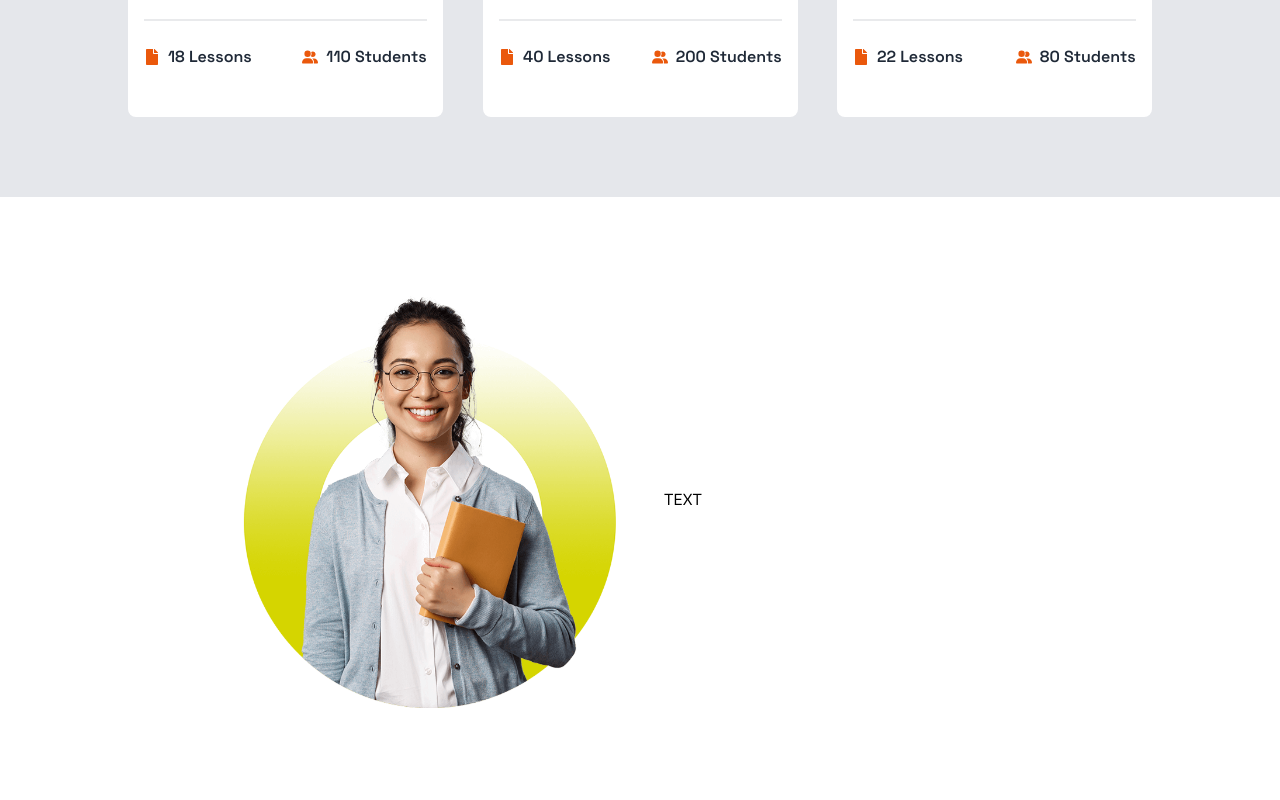
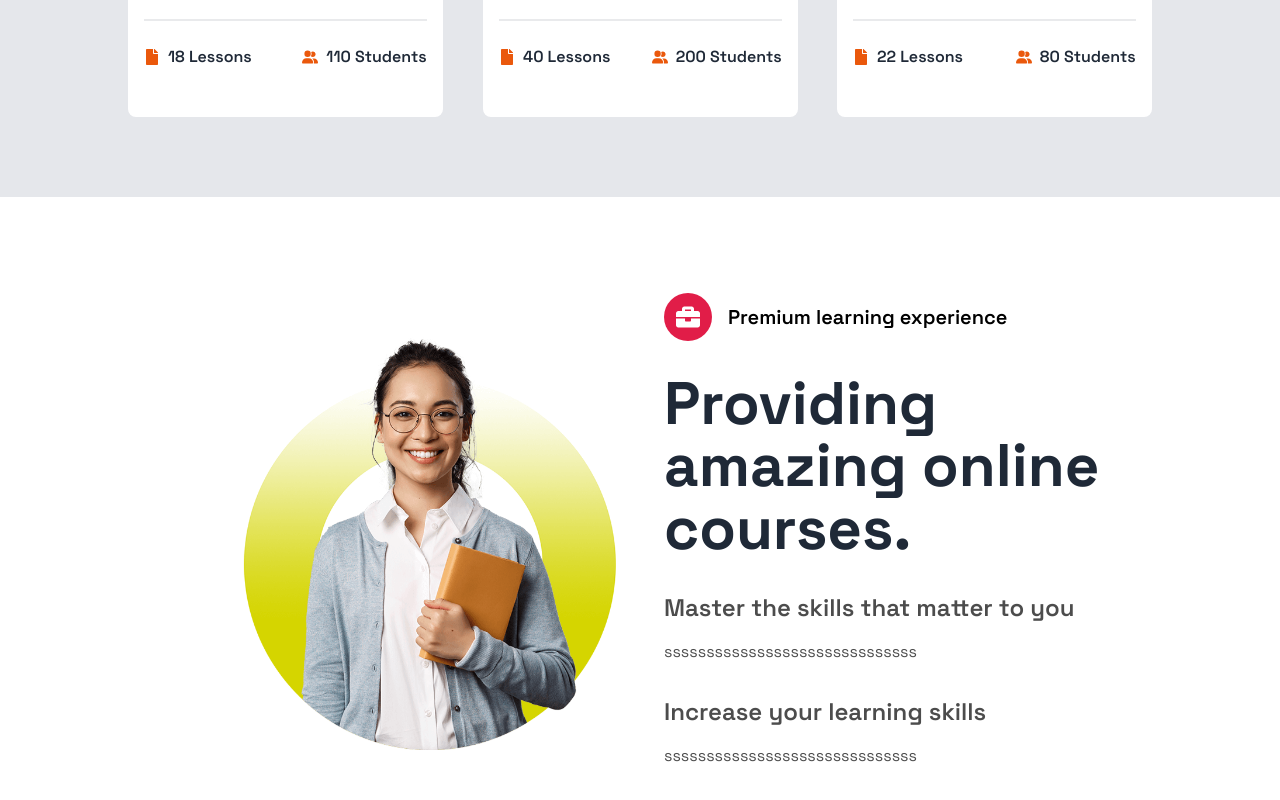
Before and after one commit to NadeeTharuka/new-lms, a Next.js app: page / in a window 1280 px wide. Shown: the part 2442-3242 px from the top of the page. Before the commit the page ends 3214 px from the top, so only its background shows below. Built offline with nearby package versions, Linux system fonts and the light colour scheme.

Commit message:
Update Feature.tsx

```diff
--- a/components/Home/Feature/Feature.tsx
+++ b/components/Home/Feature/Feature.tsx
@@ -1,8 +1,9 @@
 "use client";
 
-import React from 'react';
-import Tilt from 'react-parallax-tilt';
-import Image from 'next/image';
+import React from "react";
+import Tilt from "react-parallax-tilt";
+import Image from "next/image";
+import { FaBriefcase } from "react-icons/fa";
 
 const Feature = () => {
   return (
@@ -14,10 +15,40 @@
             <Image src="/images/f.png" alt="image" width={1000} height={1000} />
           </div>
         </Tilt>
+
         {/* Text content */}
-            <div>TEXT</div>
+        <div>
+          {/* subHeading */}
+          <div className="flex items-center space-x-4">
+            <div className="w-12 h-12 bg-rose-600 rounded-full flex items-center justify-center">
+              <FaBriefcase className="h-6 w-6 text-white" />
             </div>
-
+            <h1 className="text-xl text-black font-semibold">
+              Premium learning experience
+            </h1>
+          </div>
+          {/* Main heading */}
+          <h1 className="text-2xl sm:text-3xl md:text-4xl lg:text-6xl mt-8 font-bold md:leading-[3rem] lg:leading-[3.5rem] xl:leading-[3.9rem] text-gray-800">
+            Providing amazing online courses.
+          </h1>
+          <div className="mt-8 mb-6">
+            <h1 className="text-lg md:text-2xl text-black text-opacity-70 font-semibold">
+              Master the skills that matter to you
+            </h1>
+            <p className="text-sm md:text-base text-black text-opacity-70 mt-4">
+              ssssssssssssssssssssssssssssss
+            </p>
+          </div>
+          <div className="mt-8 mb-6">
+            <h1 className="text-lg md:text-2xl text-black text-opacity-70 font-semibold">
+              Increase your learning skills
+            </h1>
+            <p className="text-sm md:text-base text-black text-opacity-70 mt-4">
+              ssssssssssssssssssssssssssssss
+            </p>
+          </div>
+        </div>
+      </div>
     </div>
   );
 };
```
Lines whose indentation alone changed are shown as unchanged.
